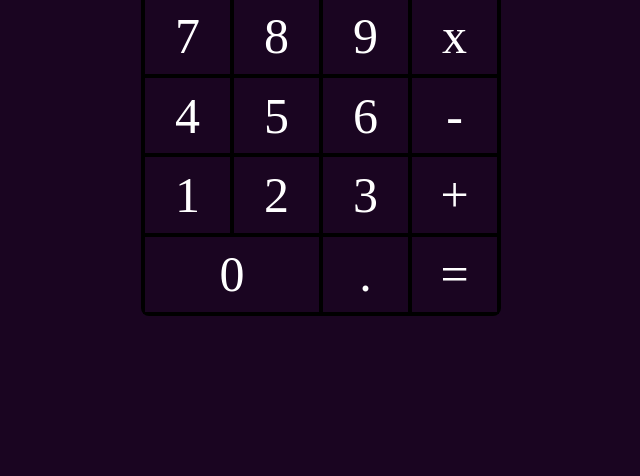
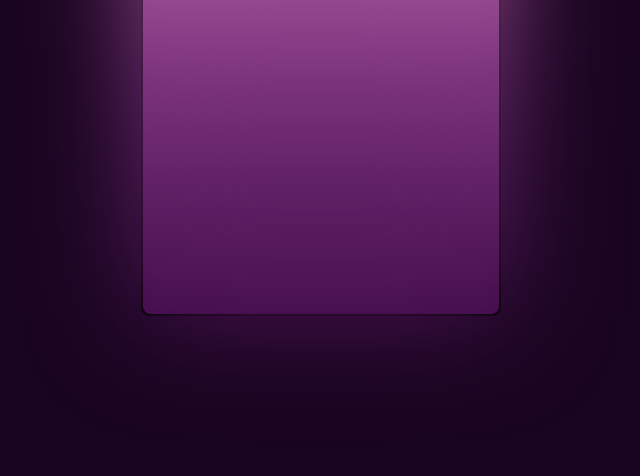
Before and after one commit to evilkeil/Calculator, a plain HTML site: page index.html in a window 1280 px wide. Shown: the part 324-800 px from the top of the page, without its empty margins (319-959 px from the left). Drawn offline with Linux system fonts and the light colour scheme.

Commit message:
add liner gradient and blur

```diff
--- a/styles.css
+++ b/styles.css
@@ -166,4 +166,24 @@ body{
     position: relative;
     height: 60vh;
     aspect-ratio: 1 / 1.5;
+    background: var(--clr-1);
 }
+
+.calculator::before,
+.calculator::after{
+    content: "";
+    position: absolute;
+    inset: 0;
+    border-radius: inherit;
+    background: linear-gradient(
+    0deg,
+    var(--clr-2),
+    var(--clr-3),
+    var(--clr-4)
+    );
+
+}
+
+.calculator::after{
+    filter: blur(3.5rem);
+}
```
